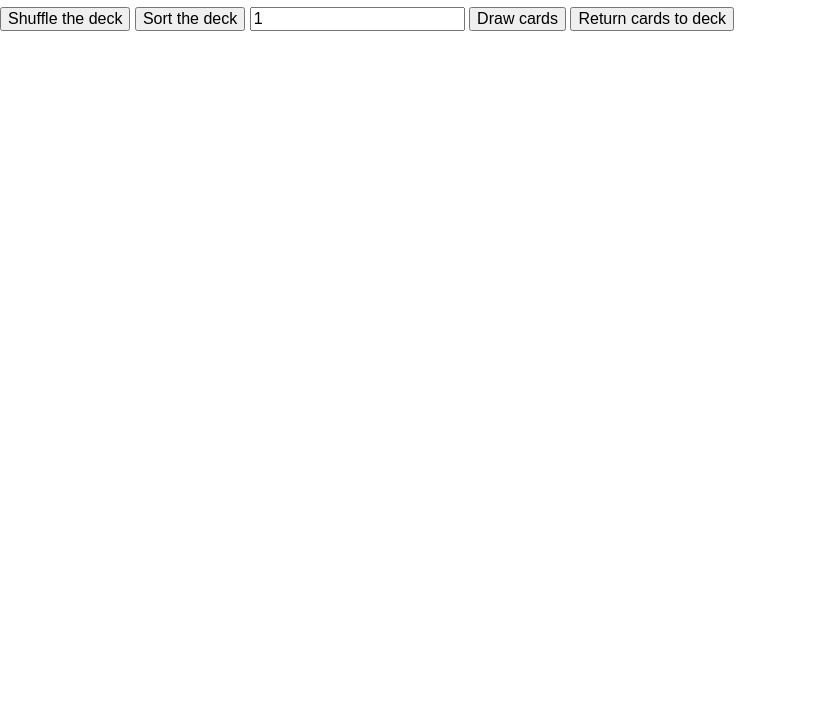
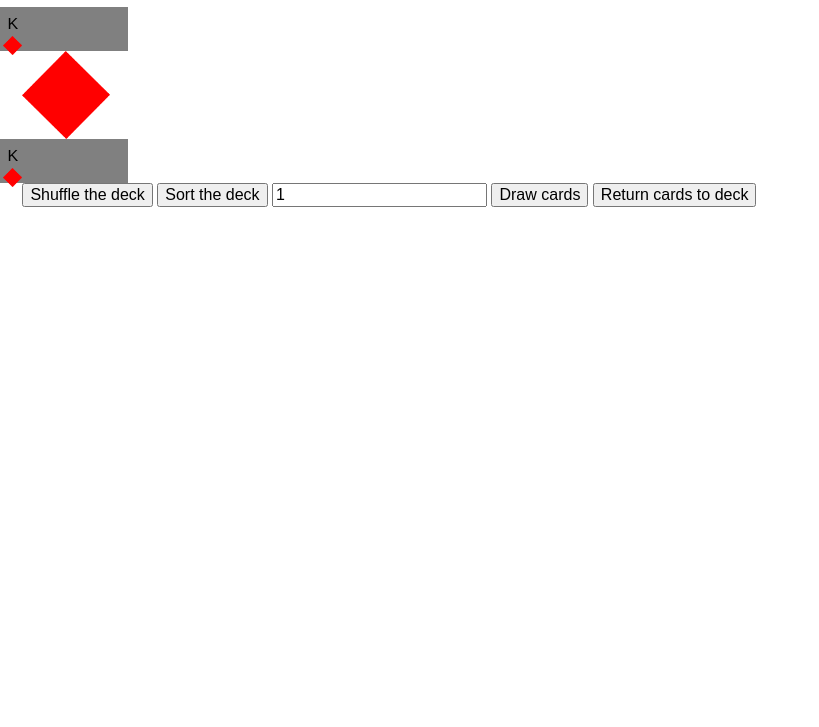
Before and after one commit to Joe-Brady/cards, a website: page index.html in a window 1280 px wide. Shown: the part 73-800 px from the top of the page, without its empty margins (0-819 px from the left). Drawn offline with Linux system fonts and the light colour scheme.

Commit message:
Part complete card

```diff
--- a/index.html
+++ b/index.html
@@ -10,6 +10,29 @@
   <body>
       <h1>Cards</h1>
 
+      <div id="deck-container">
+
+        <div class="card">
+          <div class="card-value-section">
+            <div class="left-align">
+              <span>K</span>
+              <img src="assets/diamond.png">
+            </div>
+          </div>
+          <div class="card-suit-section">
+            <img src="assets/diamond.png">
+          </div>
+          <div class="card-value-section mirrored">
+            <div class="left-align">
+              <span>K</span>
+              <img src="assets/diamond.png">
+            </div>
+          </div>
+        </div>
+
+      </div>
+
+
       <span id="draw-error"></span>
       <button id="shuffle-deck">Shuffle the deck</button>
       <button id="sort-deck">Sort the deck</button>
--- /dev/null
+++ b/src/scss/styles-0-master.scss
@@ -0,0 +1,17 @@
+/**** RESPONSIVE MASTER SETTINGS ****/
+
+html {
+    font: 16px helvetica, sans-serif;
+}
+
+@media all and (max-width: 800px) {
+    html {
+        font-size: 14px;
+    }
+}
+
+@media all and (max-width: 500px) {
+    html {
+        font-size: 12px;
+    }
+}
--- /dev/null
+++ b/src/scss/styles-1-large-main.scss
@@ -0,0 +1,50 @@
+$main: red;
+
+h1 {
+  color: $main;
+}
+
+.card {
+  width: 8rem;
+  height: 11rem;
+}
+
+.card-suit-section img {
+  height: 100%;
+  margin: auto;
+}
+
+.card-suit-section {
+  height: 40%;
+  width: 100%;
+  margin: auto;
+  display: block;
+}
+
+.card-value-section {
+  height: 30%;
+  width: 100%;
+  display: block;
+  background-color: grey;
+}
+
+.mirrored {
+
+}
+
+.card-value-section span {
+  display: block;
+  text-align: center;
+  padding: 0.5rem 0 0.2rem 0;
+}
+
+.card-value-section img {
+  width: 1.2rem;
+  display: block;
+  margin: auto;
+}
+
+.left-align {
+  float: left;
+  padding-left: 0.2rem;
+}
--- a/src/scss/styles-1-large.scss
+++ /dev/null
@@ -1,5 +0,0 @@
-$main: red;
-
-h1 {
-  color: $main;
-}
--- a/src/scss/styles-2-medium.scss
+++ b/src/scss/styles-2-medium.scss
@@ -0,0 +1,7 @@
+@media all and (max-width: 800px) {
+
+h1 {
+  color: blue;
+}
+
+}
--- a/src/scss/styles-3-small.scss
+++ b/src/scss/styles-3-small.scss
@@ -0,0 +1,7 @@
+@media all and (max-width: 500px) {
+
+h1 {
+  color: magenta;
+}
+
+}
```
Also changed, not shown: assets/diamond.png (added), dist/css/styles.css, dist/css/styles.min.css.
